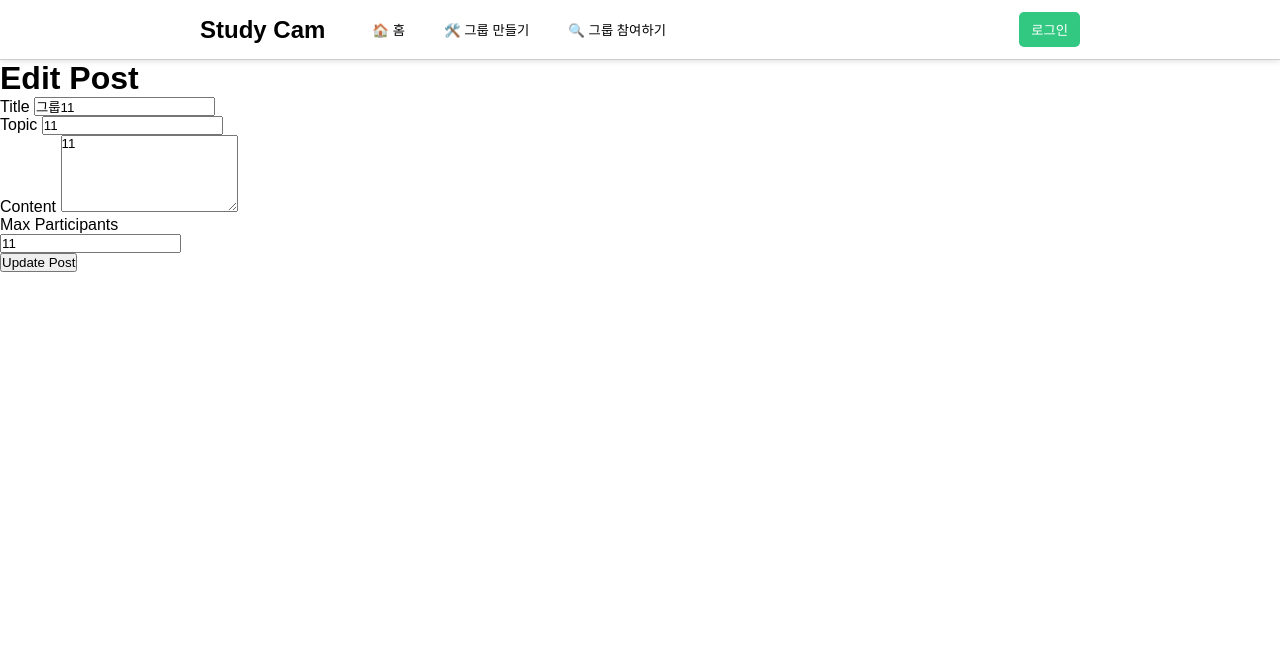
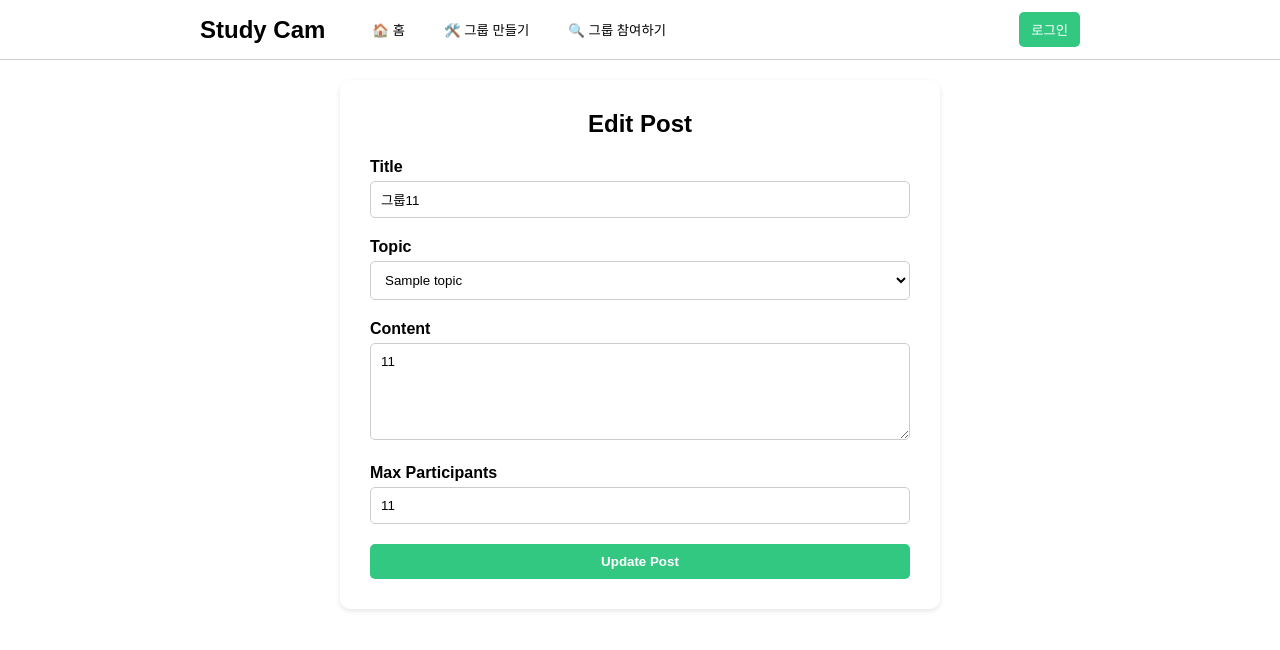
Before and after one commit to ggam9/PBL2, a Flask app: template templates/edit_post.html in a window 1280 px wide. Shown: the top 650 px of the page. Run offline with Flask 3, Linux system fonts and the light colour scheme; tables that the repository leaves empty hold one stand-in row (values such as "Sample post"); the template is opened without the code that fills it: values that come from a table or form of the project are taken from there, most other values are stand-ins (such as "Sample title", 1, 10 or a date in 2020).

Commit message:
edit_post.html

```diff
--- a/templates/edit_post.html
+++ b/templates/edit_post.html
@@ -3,16 +3,98 @@
 {% block title %}Edit Post{% endblock %}
 
 {% block content %}
-<h1>Edit Post</h1>
+<style>
+    * {
+        margin: 0;
+        padding: 0;
+        box-sizing: border-box;
+        font-family: Arial, sans-serif;
+    }
+
+    .container {
+        flex: 1;
+        padding: 20px 200px;
+        background: #fff;
+    }
+
+    .form-container {
+        max-width: 600px;
+        margin: 0 auto;
+        background: #fff;
+        padding: 30px;
+        border-radius: 10px;
+        box-shadow: 0 2px 5px rgba(0, 0, 0, 0.1);
+    }
+
+    .form-container h2 {
+        margin-bottom: 20px;
+        text-align: center;
+    }
+
+    .form-container label {
+        font-weight: bold;
+    }
+
+    .form-container input,
+    .form-container textarea,
+    .form-container select {
+        width: 100%;
+        padding: 10px;
+        margin-top: 5px;
+        margin-bottom: 20px;
+        border: 1px solid #ccc;
+        border-radius: 5px;
+        background-color: #fff;
+    }
+
+    .form-container button[type="submit"] {
+        padding: 10px 20px;
+        background-color: #32c882;
+        border: none;
+        border-radius: 5px;
+        color: white;
+        font-weight: bold;
+        cursor: pointer;
+        width: 100%;
+    }
+
+    .form-container button[type="submit"]:hover {
+        background-color: #28a874;
+        transition: 0.2s;
+    }
+
+    .alert {
+        margin-top: 10px;
+        padding: 10px;
+        border-radius: 5px;
+        color: white;
+        text-align: center;
+    }
+
+    .alert-success {
+        background-color: #28a745;
+    }
+
+    .alert-danger {
+        background-color: #dc3545;
+    }
+</style>
+
+<div class="container">
+    <div class="form-container">
+        <h2>Edit Post</h2>
         <form method="POST">
-    <input type="hidden" name="next" value="{{ request.args.get('next') }}">
             <div class="form-group">
                 <label for="title">Title</label>
                 <input type="text" class="form-control" id="title" name="title" value="{{ post.title }}" required>
             </div>
             <div class="form-group">
                 <label for="topic">Topic</label>
-        <input type="text" class="form-control" id="topic" name="topic" value="{{ post.topic }}" required>
+                <select id="topic" name="topic" class="form-control" required>
+                        {% for topic in topic_list %}
+                    <option value="{{ topic }}">{{ topic }}</option>
+                        {% endfor %}
+                </select>
             </div>
             <div class="form-group">
                 <label for="content">Content</label>
@@ -20,8 +102,10 @@
             </div>
             <div class="form-group">
                 <label for="max_participants">Max Participants</label><br>
-        <input type="number" id="max_participants" name="max_participants" value="{{ post.max_participants}}" "form-control" min="1" required>
+                <input type="number" id="max_participants" name="max_participants" value="{{ post.max_participants }}" class="form-control" min="1" required>
             </div>
             <button type="submit" class="btn btn-primary">Update Post</button>
         </form>
+    </div>
+</div>
 {% endblock %}
```
Lines whose indentation alone changed are shown as unchanged.
